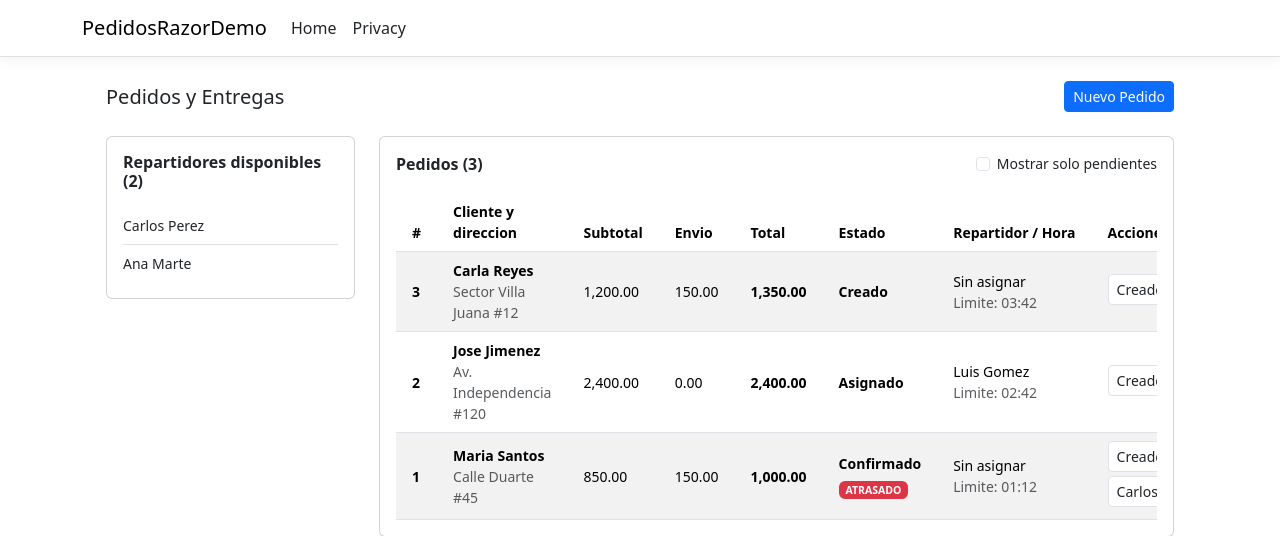
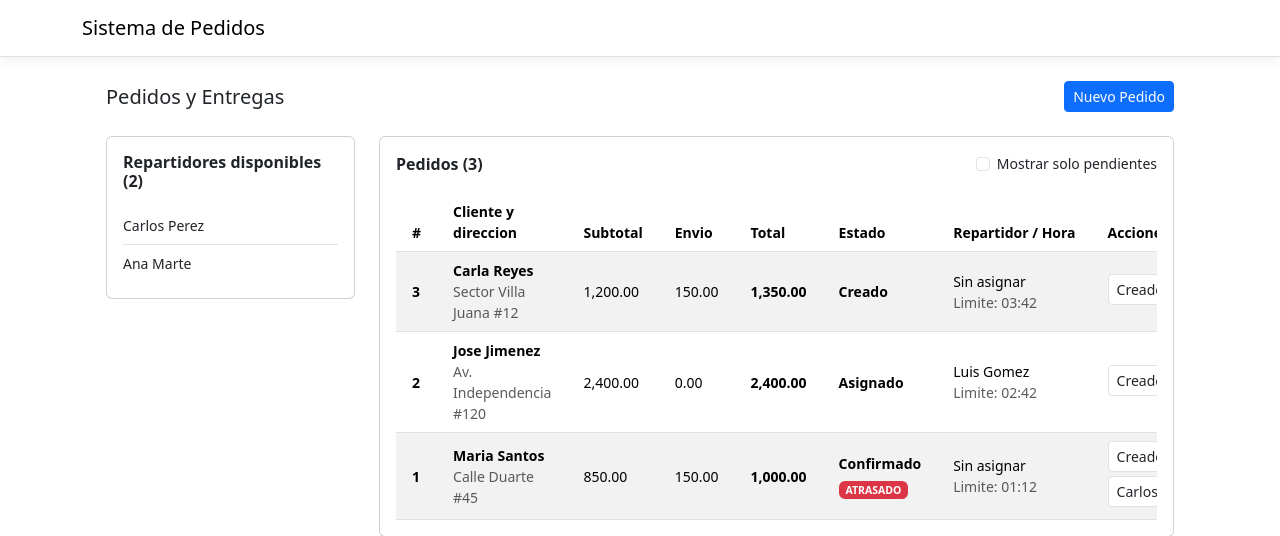
Before and after one commit to FarlinCore/GestorPedidosTerminado, an ASP.NET Core app: page / in a window 1280 px wide. Shown: the top 536 px of the page. Run offline with ASP.NET Core 8, Linux system fonts and the light colour scheme; style sheets or scripts are compiled from the project's sources.

Commit message:
BARRA MEJORADA

```diff
--- a/Pages/Shared/_Layout.cshtml
+++ b/Pages/Shared/_Layout.cshtml
@@ -13,21 +13,7 @@
     <header>
         <nav class="navbar navbar-expand-sm navbar-toggleable-sm navbar-light bg-white border-bottom box-shadow mb-3">
             <div class="container">
-                <a class="navbar-brand" asp-area="" asp-page="/Index">PedidosRazorDemo</a>
-                <button class="navbar-toggler" type="button" data-bs-toggle="collapse" data-bs-target=".navbar-collapse" aria-controls="navbarSupportedContent"
-                        aria-expanded="false" aria-label="Toggle navigation">
-                    <span class="navbar-toggler-icon"></span>
-                </button>
-                <div class="navbar-collapse collapse d-sm-inline-flex justify-content-between">
-                    <ul class="navbar-nav flex-grow-1">
-                        <li class="nav-item">
-                            <a class="nav-link text-dark" asp-area="" asp-page="/Index">Home</a>
-                        </li>
-                        <li class="nav-item">
-                            <a class="nav-link text-dark" asp-area="" asp-page="/Privacy">Privacy</a>
-                        </li>
-                    </ul>
-                </div>
+                <a class="navbar-brand" asp-area="" asp-page="/Index">Sistema de Pedidos</a>
             </div>
         </nav>
     </header>
```
Also changed, not shown: 15 other files.
